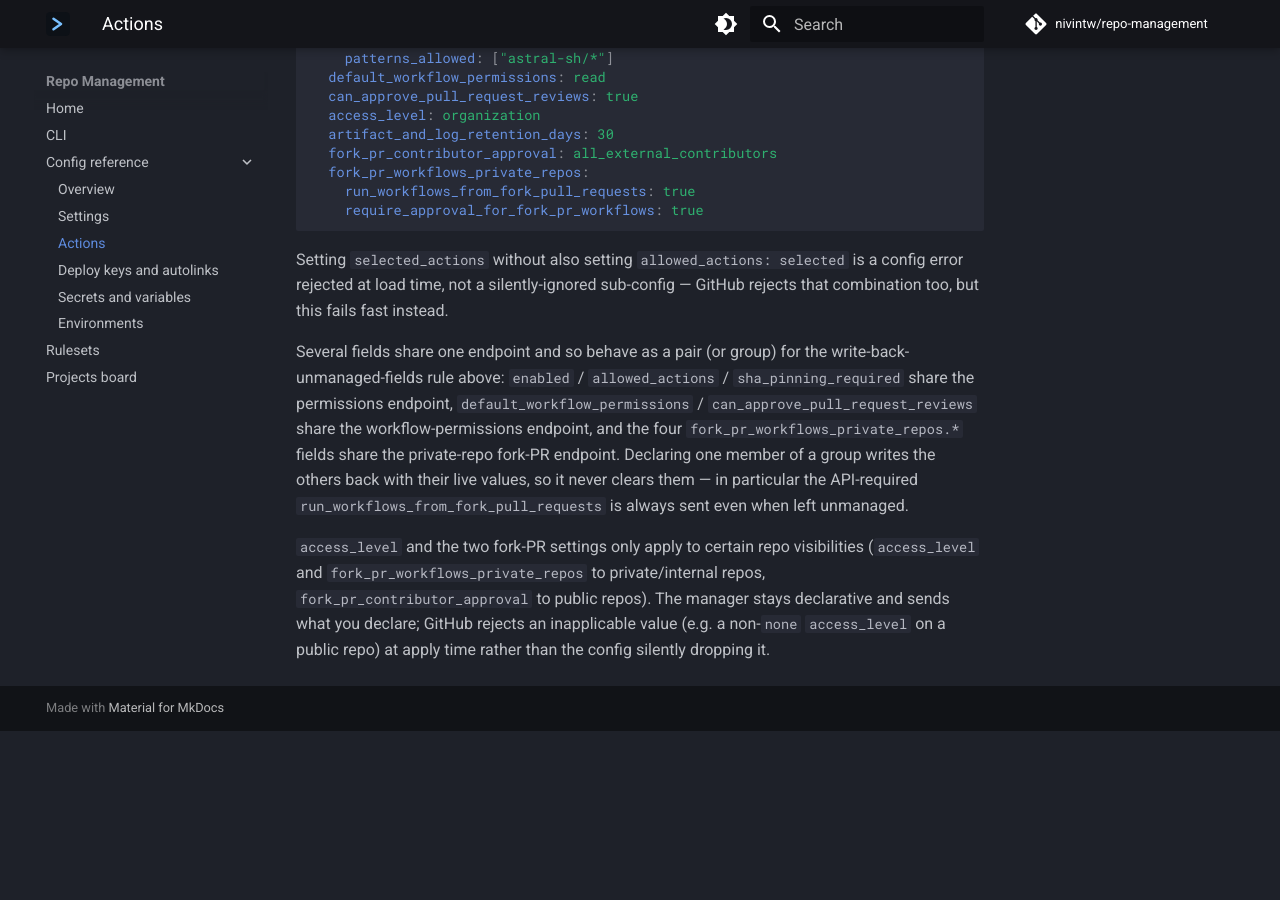
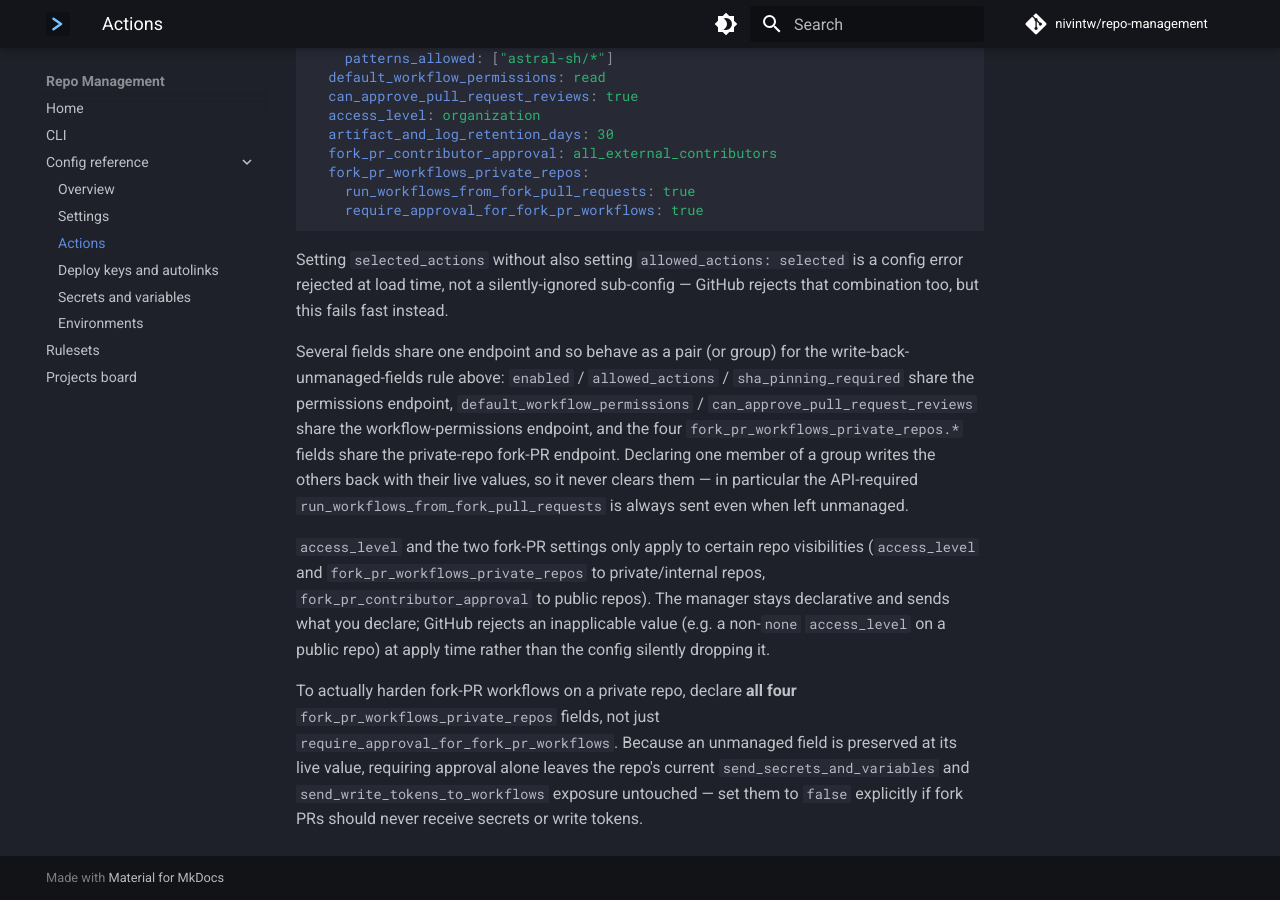
Before and after one commit to nivintw/repo-management, an MkDocs documentation site: the page built from docs/config/actions.md, in a window 1280 px wide and 900 px high, scrolled down 1588 px. Built offline with MkDocs 1.6.1 and Material for MkDocs 9.7.7, drawn with Linux system fonts in a browser that asks for light colours; comment, search, counter and statistics services are not loaded; before the commit the page ends 2319 px from its top, so only the background shows below that.

Commit message:
docs(actions): note that hardening fork PRs needs all four fields
Review follow-up: declaring only require_approval leaves the live
send_secrets_and_variables / send_write_tokens exposure untouched, since an
unmanaged field is preserved at its live value.

```diff
--- a/docs/config/actions.md
+++ b/docs/config/actions.md
@@ -66,3 +66,10 @@ left unmanaged.
 `fork_pr_contributor_approval` to public repos). The manager stays declarative and sends what
 you declare; GitHub rejects an inapplicable value (e.g. a non-`none` `access_level` on a public
 repo) at apply time rather than the config silently dropping it.
+
+To actually harden fork-PR workflows on a private repo, declare **all four**
+`fork_pr_workflows_private_repos` fields, not just `require_approval_for_fork_pr_workflows`.
+Because an unmanaged field is preserved at its live value, requiring approval alone leaves the
+repo's current `send_secrets_and_variables` and `send_write_tokens_to_workflows` exposure
+untouched — set them to `false` explicitly if fork PRs should never receive secrets or write
+tokens.
```
